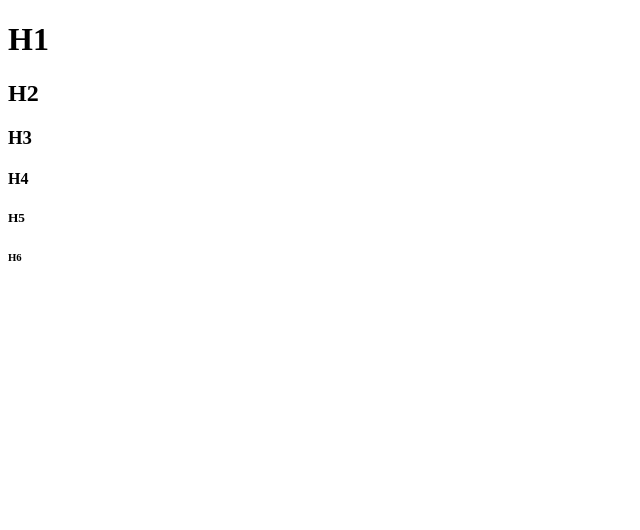
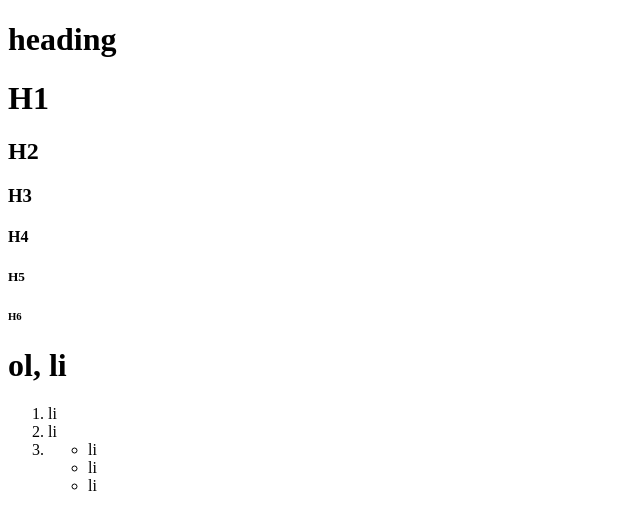
Before and after one commit to hori7/HTML, a plain HTML site: page index.html in a window 1280 px wide. Shown: the whole page, without its empty margins (0-640 px from the left). Drawn offline with Linux system fonts and the light colour scheme.

Commit message:
add ol, ul

```diff
--- a/index.html
+++ b/index.html
@@ -4,14 +4,28 @@
   <meta charset="UTF-8">
   <meta name="viewport" content="width=device-width, initial-scale=1.0">
   <meta http-equiv="X-UA-Compatible" content="ie=edge">
-  <title>Document</title>
+  <title>HTML</title>
 </head>
 <body>
+  <h1>heading</h1>
   <h1>H1</h1>
   <h2>H2</h2>
   <h3>H3</h3>
   <h4>H4</h4>
   <h5>H5</h5>
   <h6>H6</h6>
+
+  <h1>ol, li</h1>
+  <ol>
+    <li>li</li>
+    <li>li</li>
+    <li>
+      <ul>
+        <li>li</li>
+        <li>li</li>
+        <li>li</li>
+      </ul>
+    </li>
+  </ol>
 </body>
 </html>
```
